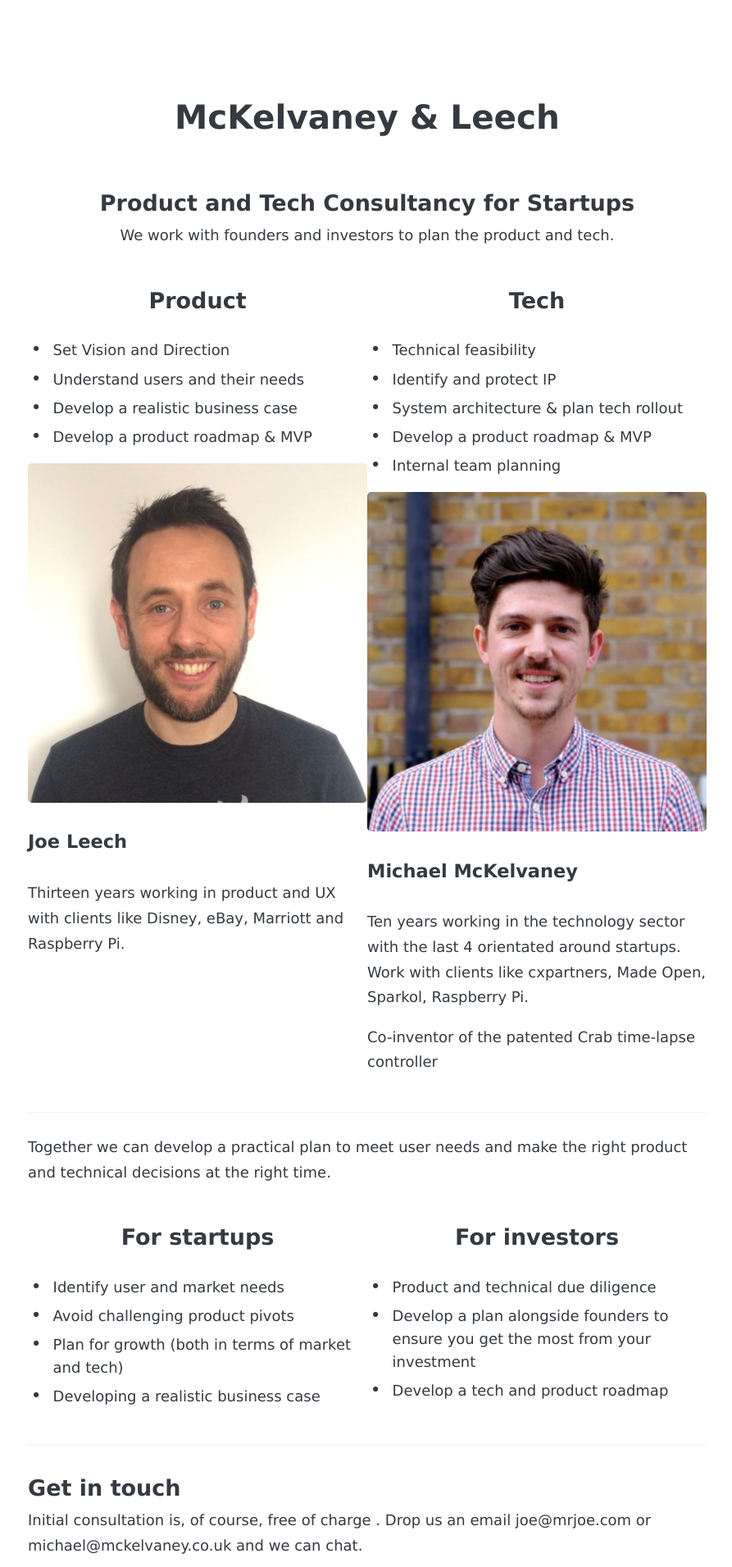
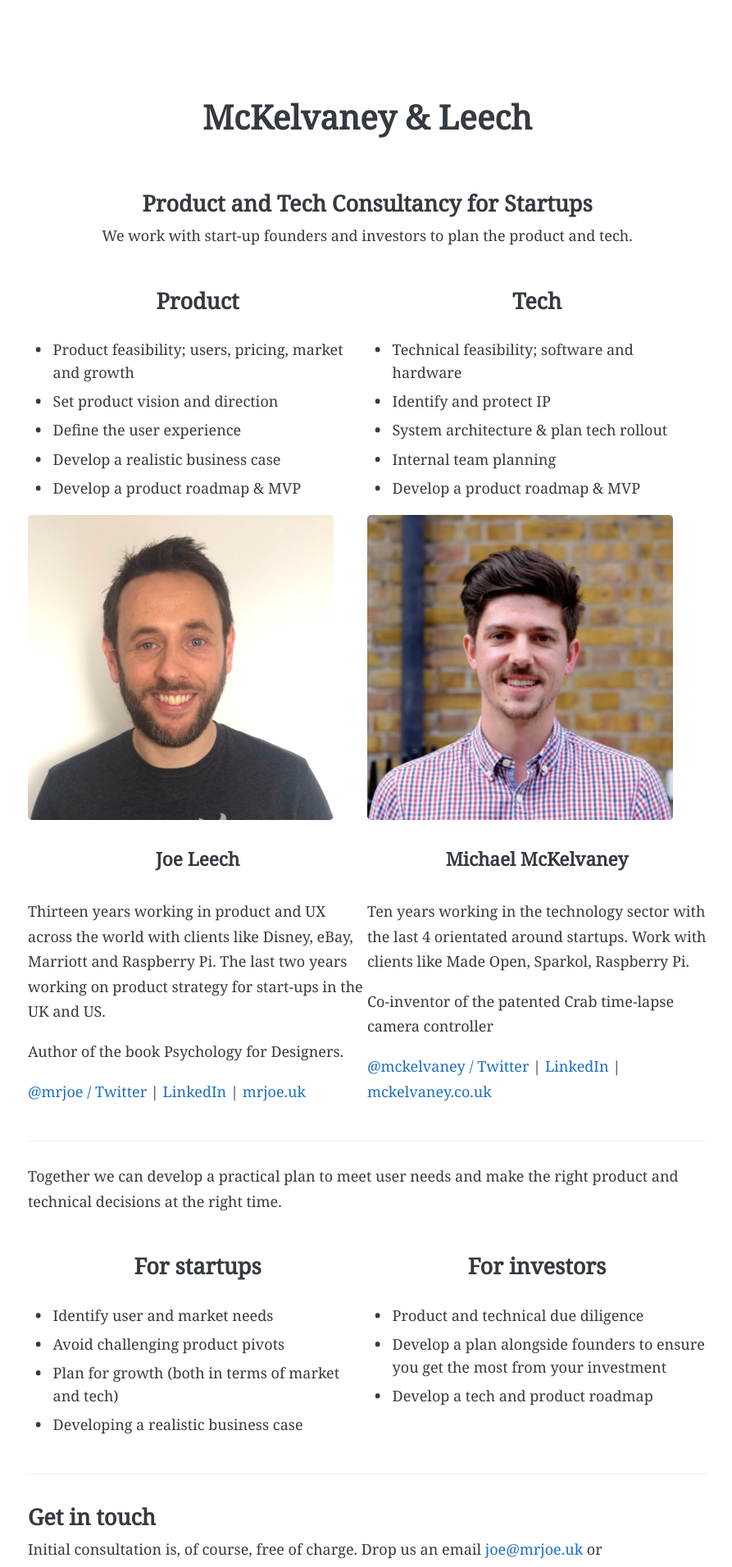
Before and after one commit to aweekj/Kiko-plus, a Jekyll site: the page built from index.html, in a window 1280 px wide. Shown: the top 1911 px of the page at 82% size, without its empty margins (192-1085 px from the left). Built offline with Jekyll 4.4.1, drawn with Linux system fonts in a browser that asks for light colours; some web fonts are replaced; the list of posts is cut into pages by our own code; some of the changed text lies outside the part shown.

Commit message:
Joe's changes

```diff
--- a/_includes/head.html
+++ b/_includes/head.html
@@ -9,7 +9,7 @@
   <!-- Font -->
   <link rel="stylesheet" href="https://maxcdn.bootstrapcdn.com/font-awesome/4.7.0/css/font-awesome.min.css">
   <link href='//spoqa.github.io/spoqa-han-sans/css/SpoqaHanSans-kr.css' rel='stylesheet' type='text/css'>
-  <link href="https://fonts.googleapis.com/css?family=Ubuntu+Mono" rel="stylesheet">
+  <link href="https://fonts.googleapis.com/css?family=Noto+Serif" rel="stylesheet">
 
   <link rel="alternate" type="application/rss+xml" title="RSS Feed for {{ site.name }}" href="{{ site.baseurl }}/feed.xml" />
   {% seo %}
--- a/_sass/_custom.scss
+++ b/_sass/_custom.scss
@@ -57,9 +57,62 @@
 }
 
 .who-we-are__photo {
-  max-width: 100%;
+  max-width: 90%;
+
 }
 
 .client-list li {
   margin-bottom: .3rem;
 }
+
+/* Joe's hacks */
+
+ul.client-list {
+  	padding: 0;
+  	list-style-type: none; /* can't get this working */
+  	margin-top:30px;
+
+
+  }
+
+  .client-list li {
+  	display: block;
+  	float: left;
+  	margin-left: 30px;
+
+
+  }
+
+  .client-list img {
+  	 	width: 200px;
+  }
+
+  .rasp-logo {
+  	clear: both;
+  	margin-left: auto;
+  	margin-right: auto;
+  	width: 100px;
+  	display: block;
+  }
+
+  .clearfix:after {
+    clear:both;
+    content:".";
+    display:block;
+    height:0;
+    line-height:0;
+    visibility:hidden;
+  }
+
+  @media only screen /* can't seem to get this to work */
+
+      and (min-device-width : 375px) and (max-device-width : 667px)
+
+      {
+      .who-we-are__photo { /* making our faces not giant on mobile */
+      	width:70%;
+      	margin:0 auto;
+
+      }
+
+      }
--- a/_sass/_variables.scss
+++ b/_sass/_variables.scss
@@ -3,7 +3,7 @@
 /*--------------
   Font
   -------------- */
-$base-font: 'Spoqa Han Sans', 'Source Sans Pro', Apple SD Gothic Neo, Nanum Barun Gothic, Nanum Gothic, Verdana, Arial, Dotum, sans-serif;
+$base-font: 'Noto Serif', serif;
 $code-font: Menlo, 'Ubuntu Mono', Monaco, 'Spoqa Han Sans', monospace;
 $code-gist-font: Menlo, 'Ubuntu Mono', Monaco, 'Spoqa Han Sans', monospace;
 
--- a/index.html
+++ b/index.html
@@ -15,13 +15,16 @@
     {% endif %}
     {% endfor %}
   </nav>
+
+  <style>
+    </style>
 </header>
 
 
 <main>
   <div class="intro">
     <h2>Product and Tech Consultancy for Startups</h2>
-    <p>We work with founders and investors to plan the product and tech.</p>
+    <p>We work with start-up founders and investors to plan the product and tech.</p>
   </div><!-- .intro -->
 
   <div class="home-section who-we-are">
@@ -30,31 +33,35 @@
       <div class="col col--a">
         <h3 class="col__header">Product</h3>
         <ul class="features">
-          <li>Set Vision and Direction</li>
-          <li>Understand users and their needs</li>
+        	<li>Product feasibility; users, pricing, market and growth</li>
+          <li>Set product vision and direction</li>
+          <li>Define the user experience</li>
           <li>Develop a realistic business case</li>
           <li>Develop a product roadmap &amp; MVP</li>
         </ul>
         <img class="who-we-are__photo" src="./images/leech.png" />
 
-        <h4>Joe Leech</h4>
-        <p>Thirteen years working in product and UX with clients like Disney, eBay, Marriott and Raspberry Pi.</p>
+        <h4 class="col__header">Joe Leech</h4>
+        <p>Thirteen years working in product and UX across the world with clients like Disney, eBay, Marriott and Raspberry Pi. The last two years working on product strategy for start-ups in the UK and US.</p>
+        <p>Author of the book Psychology for Designers. </p>
+        <p><a href="https://twitter.com/mrjoe">@mrjoe / Twitter</a> | <a href="https://www.linkedin.com/in/joeleech/">LinkedIn</a> | <a href="https://mrjoe.uk/">mrjoe.uk</a></p>
       </div><!-- .col -->
 
       <div class="col col--b">
         <h3 class="col__header">Tech</h3>
         <ul class="features">
-          <li>Technical feasibility</li>
+          <li>Technical feasibility; software and hardware</li>
           <li>Identify and protect IP</li>
           <li>System architecture &amp; plan tech rollout</li>
+          <li>Internal team planning</li>
           <li>Develop a product roadmap &amp; MVP</li>
-          <li>Internal team planning</li>
         </ul>
 
         <img class="who-we-are__photo" src="./images/mckelvaney.png" />
-        <h4>Michael McKelvaney</h4>
-        <p>Ten years working in the technology sector with the last 4 orientated around startups. Work with clients like cxpartners, Made Open, Sparkol, Raspberry Pi.</p>
-        <p>Co-inventor of the patented Crab time-lapse controller</p>
+        <h4 class="col__header">Michael McKelvaney</h4>
+        <p>Ten years working in the technology sector with the last 4 orientated around startups. Work with clients like Made Open, Sparkol, Raspberry Pi.</p>
+        <p>Co-inventor of the patented Crab time-lapse camera controller</p>
+        <p><a href="https://twitter.com/mckelvaney">@mckelvaney / Twitter</a> | <a href="https://www.linkedin.com/in/michaelmckelvaney/">LinkedIn</a> | <a href="http://mckelvaney.co.uk/">mckelvaney.co.uk</a></p>
 
       </div><!-- .col -->
     </div>
@@ -91,8 +98,8 @@
 
   <div class="home-section">
     <h2>Get in touch</h2>
-    <p>Initial consultation is, of course, free of charge . Drop us an email joe@mrjoe.com or michael@mckelvaney.co.uk and we can chat.</p>
-    <p>Investors: if you’d like a sneak peek at who we are working with drop us a line.</p>
+    <p>Initial consultation is, of course, free of charge. Drop us an email <a href="mailto:joe@mrjoe.uk">joe@mrjoe.uk</a> or <a href="mailto:michael@mckelvaney.co.uk">michael@mckelvaney.co.uk</a> and we can chat.</p>
+    <p>Investors: if you&rsquo;d like a sneak peek at who we are working with drop us a line.</p>
   </div>
 
   <hr>
@@ -100,22 +107,25 @@
   <div class="home-section">
     <h2>We work with</h2>
     <ul class="client-list">
-      <li>Screentime Labs</li>
-      <li>Neighbourly</li>
-      <li>eFiling</li>
-      <li>Funding Exchange</li>
-      <li>Harbour</li>
-      <li>Travelopo</li>
-      <li>Smart Business</li>
-      <li>Sprintr</li>
-      <li>Raspberry Pi</li>
-      <li>StemX</li>
-      <li>Animor</li>
+      <li><img src="./images/Travelopo.png" alt="travelopo"/></li>
+      <li><img src="./images/Animor.png" alt="Animor"/></li>
+      <li><img src="./images/Screentime.png" alt="Screentime Labs"/></li>
+      <li><img src="./images/Neighbourly.png" alt="Neighbourly" /></li>
+      <li><img src="./images/Efifling.png" alt="eFiling"/></li>
+      <li><img src="./images/FundingExchange.png" alt="Funding Exchange"/></li>
+      <li><img src="./images/Harbour.png" alt="harbour"/></li>
+      <li><img src="./images/SmartBusines.png" Alt="smart business" /></li>
+      <li><img src="./images/Sprintr.png" alt="Sprintr"/></li>
+      <li><img src="./images/StemX.png" alt="StemX"/></li>
+
     </ul>
+    <!--
+     <img src="./images/Raspberry.png" alt="Raspberry Pi" class="rasp-logo clearfix"/>
+     -->
   </div>
 </main>
 
-<div class="list">
+<div class="list clearfix">
 {% if site.posts.size == 0 %}
 <!-- No post found -->
 {% else %}
```
Also changed, not shown: Gemfile.lock, images/Animor.png (added), images/Efifling.png (added), images/FundingExchange.png (added), images/Harbour.png (added), images/Neighbourly.png (added), images/Raspberry.png (added), images/Screentime.png (added), images/SmartBusines.png (added), images/Sprintr.png (added), images/StemX.png (added), images/Travelopo.png (added).
